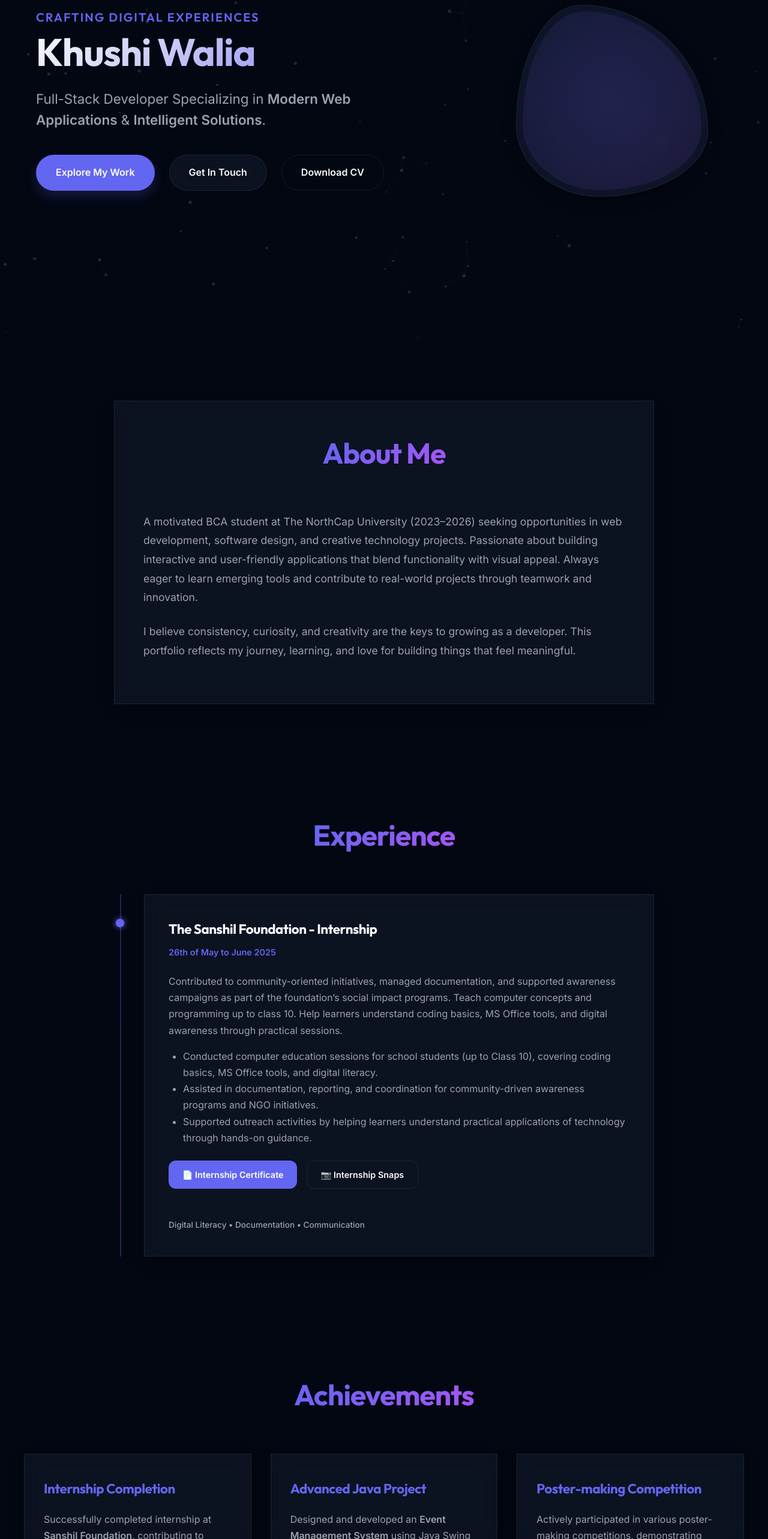
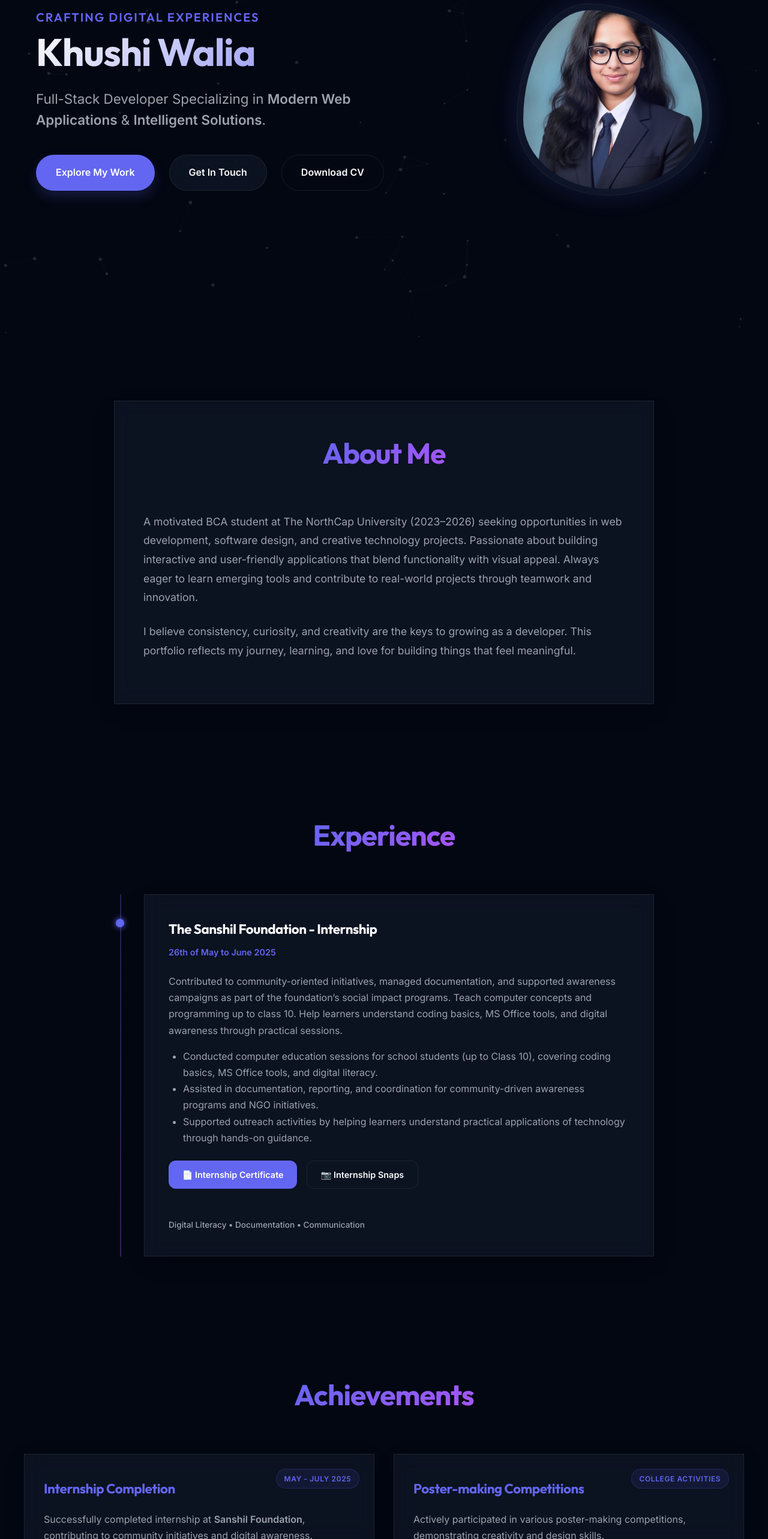
Before and after one commit to KhushiWalia09/portfolio, a React (Vite) app: page / in a window 1280 px wide. Shown: the part 232-2798 px from the top of the page at 60% size. Built offline with nearby package versions, Linux system fonts and the light colour scheme.

Commit message:
Changes done

```diff
--- a/src/components/Achievements.jsx
+++ b/src/components/Achievements.jsx
@@ -78,6 +78,7 @@ function Achievements() {
           onMouseLeave={handleMouseLeave}
           variants={cardVariants}
         >
+          <div className="project-badge">May - July 2025</div>
           <h3>Internship Completion</h3>
           <p>
             Successfully completed internship at{" "}
@@ -92,39 +93,14 @@ function Achievements() {
           onMouseLeave={handleMouseLeave}
           variants={cardVariants}
         >
-          <h3>Advanced Java Project</h3>
-          <p>
-            Designed and developed an{" "}
-            <strong>Event Management System</strong> using Java Swing and OOP
-            concepts.
-          </p>
-        </motion.div>
-
-        <motion.div
-          className="achievement-card glass-card"
-          onMouseMove={handleMouseMove}
-          onMouseLeave={handleMouseLeave}
-          variants={cardVariants}
-        >
-          <h3>Poster-making Competition</h3>
+          <div className="project-badge">College Activities</div>
+          <h3>Poster-making Competitions</h3>
           <p>
             Actively participated in various poster-making competitions,
             demonstrating creativity and design skills.
           </p>
         </motion.div>
 
-        <motion.div
-          className="achievement-card glass-card"
-          onMouseMove={handleMouseMove}
-          onMouseLeave={handleMouseLeave}
-          variants={cardVariants}
-        >
-          <h3>Continuous Learning</h3>
-          <p>
-            Actively improving skills in React, JavaScript, and modern web
-            development through hands-on projects.
-          </p>
-        </motion.div>
       </motion.div>
     </section>
   );
--- a/src/components/Hero.css
+++ b/src/components/Hero.css
@@ -139,24 +139,27 @@
   border-radius: 30% 70% 70% 30% / 30% 30% 70% 70%;
   background: var(--card-bg);
   padding: 10px;
-  animation: morphing 10s infinite alternate;
+  animation:
+    morphing 10s infinite alternate ease-in-out,
+    floating 6s infinite ease-in-out;
   overflow: hidden;
   border: 1px solid var(--glass-border);
+  box-shadow: 0 0 40px rgba(99, 102, 241, 0.2);
 }
 
-.profile-placeholder {
+.profile-image {
   width: 100%;
   height: 100%;
+  object-fit: cover;
   border-radius: inherit;
-  background: linear-gradient(135deg, rgba(99, 102, 241, 0.1), rgba(168, 85, 247, 0.1));
-  display: flex;
-  align-items: center;
-  justify-content: center;
-  position: relative;
+  filter: brightness(1.1) contrast(1.05);
 }
 
 .glow-effect {
   position: absolute;
+  top: 50%;
+  left: 50%;
+  transform: translate(-50%, -50%);
   width: 150%;
   height: 150%;
   background: radial-gradient(circle, var(--primary) 0%, transparent 70%);
@@ -184,6 +187,18 @@
 
   100% {
     border-radius: 30% 70% 70% 30% / 30% 30% 70% 70%;
+  }
+}
+
+@keyframes floating {
+
+  0%,
+  100% {
+    transform: translateY(0) translateX(0);
+  }
+
+  50% {
+    transform: translateY(-20px) translateX(10px);
   }
 }
 
--- a/src/components/Hero.jsx
+++ b/src/components/Hero.jsx
@@ -1,6 +1,7 @@
 import { useEffect, useRef } from "react";
 import { motion } from "framer-motion";
 import "./Hero.css";
+import profileImg from "../assets/profile.jpg";
 
 function Hero() {
   const canvasRef = useRef(null);
@@ -216,10 +217,8 @@ function Hero() {
           animate="visible"
         >
           <div className="profile-wrapper glass-card">
-            <div className="profile-placeholder">
-              {/* Profile image placeholder */}
-              <div className="glow-effect"></div>
-            </div>
+            <img src={profileImg} alt="Khushi Walia" className="profile-image" />
+            <div className="glow-effect"></div>
           </div>
         </motion.div>
       </div>
```
Also changed, not shown: src/assets/profile.jpg (added).
